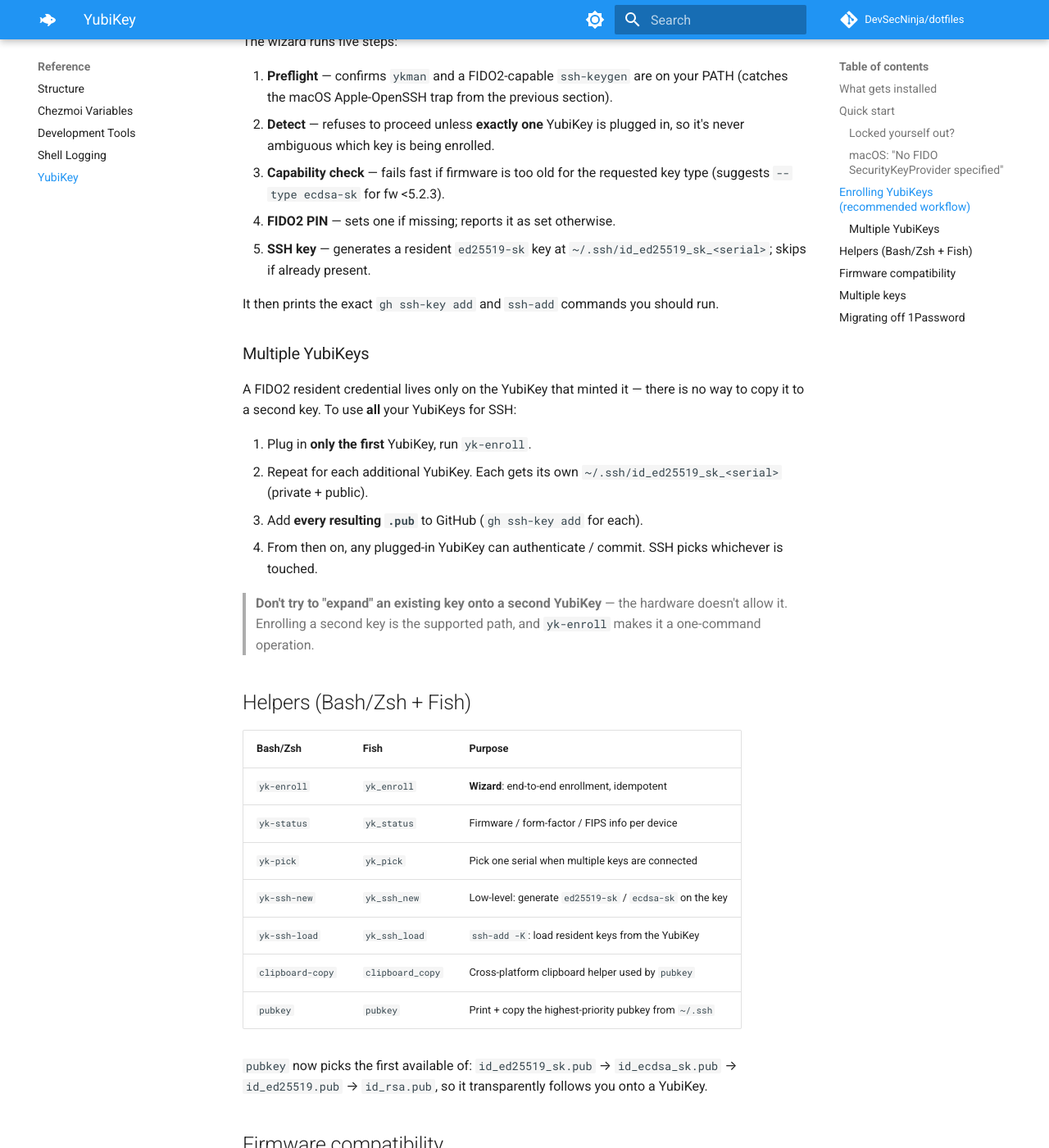
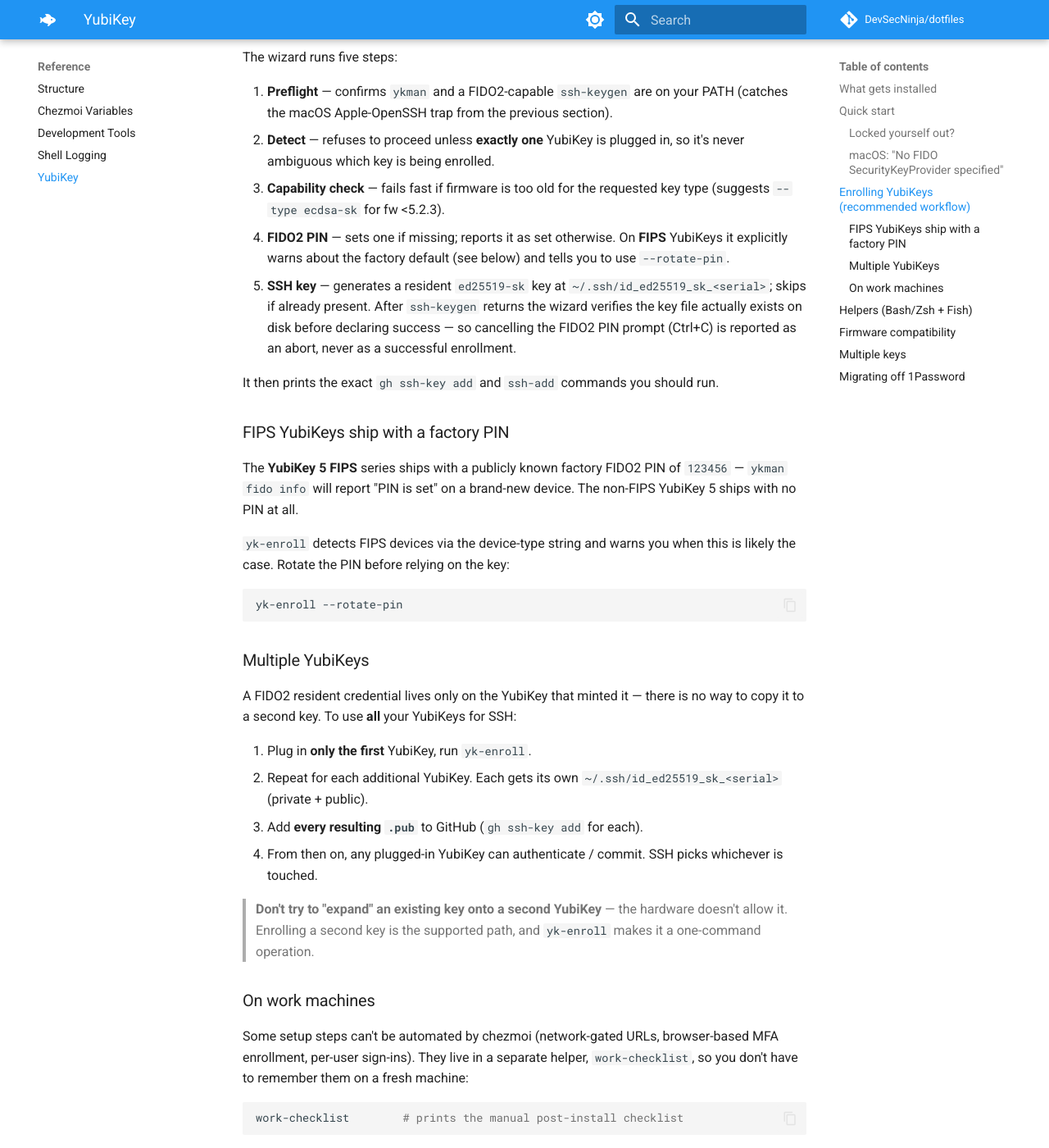
Before and after one commit to DevSecNinja/dotfiles, an MkDocs documentation site: the page built from docs/yubikey.md, in a window 1280 px wide and 1400 px high, scrolled down 2354 px. Shown: the whole window at 82% size. Built offline with MkDocs 1.6.1 and Material for MkDocs 9.7.7, drawn with Linux system fonts in a browser that asks for light colours; comment, search, counter and statistics services are not loaded; some of the changed text lies outside the part shown.

Commit message:
fix(yubikey): verify enrollment + FIPS PIN handling + work-checklist (#295)

````diff
--- a/docs/yubikey.md
+++ b/docs/yubikey.md
@@ -101,6 +101,7 @@
 ```bash
 yk-enroll              # interactive: walks through every step
 yk-enroll --check      # read-only audit; never prompts or writes
+yk-enroll --rotate-pin # change FIDO2 PIN even if one is already set
 ```
 
 The wizard runs five steps:
@@ -113,11 +114,30 @@
 3. **Capability check** — fails fast if firmware is too old for the
    requested key type (suggests `--type ecdsa-sk` for fw <5.2.3).
 4. **FIDO2 PIN** — sets one if missing; reports it as set otherwise.
+   On **FIPS** YubiKeys it explicitly warns about the factory default
+   (see below) and tells you to use `--rotate-pin`.
 5. **SSH key** — generates a resident `ed25519-sk` key at
-   `~/.ssh/id_ed25519_sk_<serial>`; skips if already present.
+   `~/.ssh/id_ed25519_sk_<serial>`; skips if already present. After
+   `ssh-keygen` returns the wizard verifies the key file actually exists
+   on disk before declaring success — so cancelling the FIDO2 PIN prompt
+   (Ctrl+C) is reported as an abort, never as a successful enrollment.
 
 It then prints the exact `gh ssh-key add` and `ssh-add` commands you
 should run.
+
+### FIPS YubiKeys ship with a factory PIN
+
+The **YubiKey 5 FIPS** series ships with a publicly known factory FIDO2
+PIN of `123456` — `ykman fido info` will report "PIN is set" on a
+brand-new device. The non-FIPS YubiKey 5 ships with no PIN at all.
+
+`yk-enroll` detects FIPS devices via the device-type string and warns
+you when this is likely the case. Rotate the PIN before relying on the
+key:
+
+```bash
+yk-enroll --rotate-pin
+```
 
 ### Multiple YubiKeys
 
@@ -136,6 +156,22 @@
 > hardware doesn't allow it. Enrolling a second key is the supported
 > path, and `yk-enroll` makes it a one-command operation.
 
+### On work machines
+
+Some setup steps can't be automated by chezmoi (network-gated URLs,
+browser-based MFA enrollment, per-user sign-ins). They live in a
+separate helper, `work-checklist`, so you don't have to remember them
+on a fresh machine:
+
+```bash
+work-checklist        # prints the manual post-install checklist
+```
+
+Currently includes (among others) **`https://aka.ms/CloudMFA`** for
+corporate SSO MFA enrollment, plus the `gh ssh-key add` / `gh auth
+login` / `az login` reminders. The wizard mentions `work-checklist` in
+its own "Done." footer so you don't miss it.
+
 ## Helpers (Bash/Zsh + Fish)
 
 | Bash/Zsh                | Fish                | Purpose                                                    |
@@ -145,6 +181,7 @@
 | `yk-pick`               | `yk_pick`           | Pick one serial when multiple keys are connected           |
 | `yk-ssh-new`            | `yk_ssh_new`        | Low-level: generate `ed25519-sk` / `ecdsa-sk` on the key   |
 | `yk-ssh-load`           | `yk_ssh_load`       | `ssh-add -K`: load resident keys from the YubiKey          |
+| `work-checklist`        | `work_checklist`    | Print manual post-install steps for work machines          |
 | `clipboard-copy`        | `clipboard_copy`    | Cross-platform clipboard helper used by `pubkey`           |
 | `pubkey`                | `pubkey`            | Print + copy the highest-priority pubkey from `~/.ssh`     |
 
````
Also changed, not shown: 6 other files.
